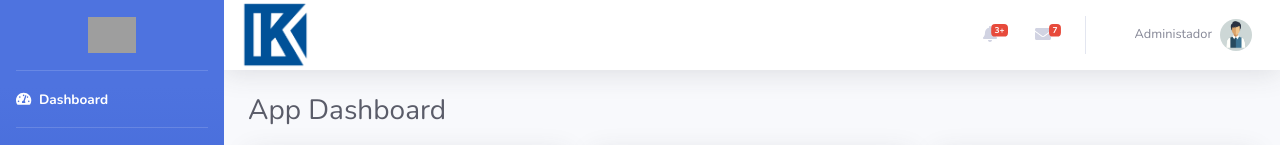
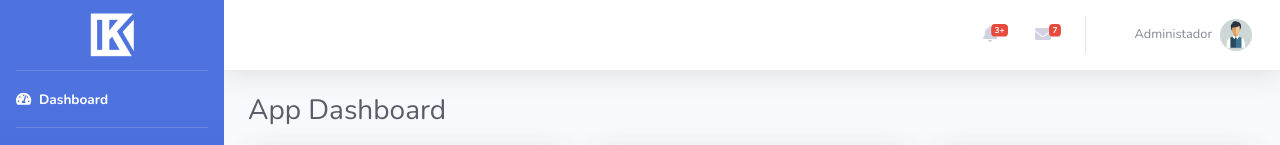
Before and after one commit to arielsaucedo-zz/react-proyecto-equipo-9, a React (Create React App) app: page / in a window 1280 px wide. Shown: the top 145 px of the page. Built offline with nearby package versions, Linux system fonts and the light colour scheme; no server answers; grey boxes are pictures that could not be loaded; some icons are missing.

Commit message:
Modificacion logo NavBar

```diff
--- a/src/components/TopBar.js
+++ b/src/components/TopBar.js
@@ -8,7 +8,6 @@ import dummyAvatar from './avatar-default.jpg'
 function TopBar () {
     return (
         <nav className="navbar navbar-expand navbar-light bg-white topbar mb-4 static-top shadow">
-            <img style={{width: 70}} src="/images/kalitero-favicon.png" alt="Logo - Kalítero" />
             {/**<!-- Sidebar Toggle (Topbar) --> */}
             <button id="sidebarToggleTop" className="btn btn-link d-md-none rounded-circle mr-3">
                 <FontAwesomeIcon icon={faBars} />
```
Also changed, not shown: public/images/kalitero-favicon.png (deleted), public/images/kalitero-logo-k-wht.png (added).
